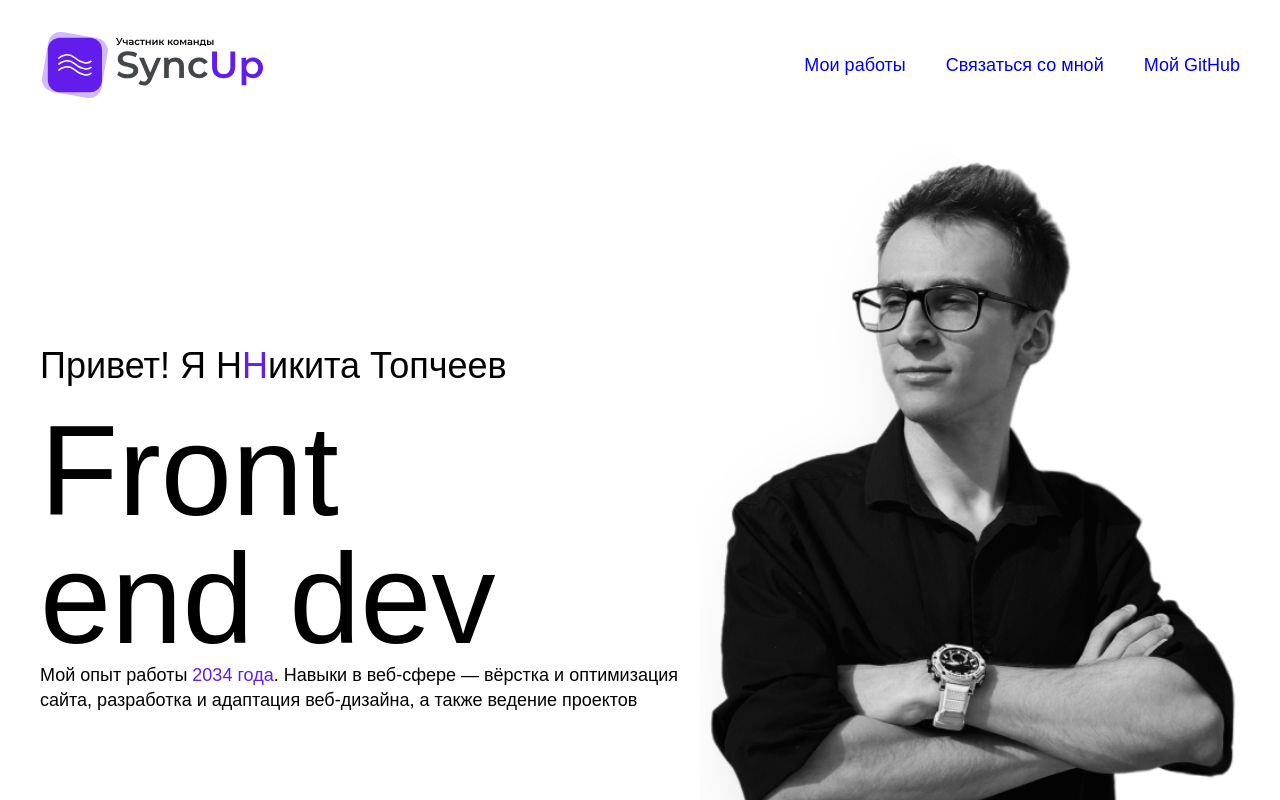
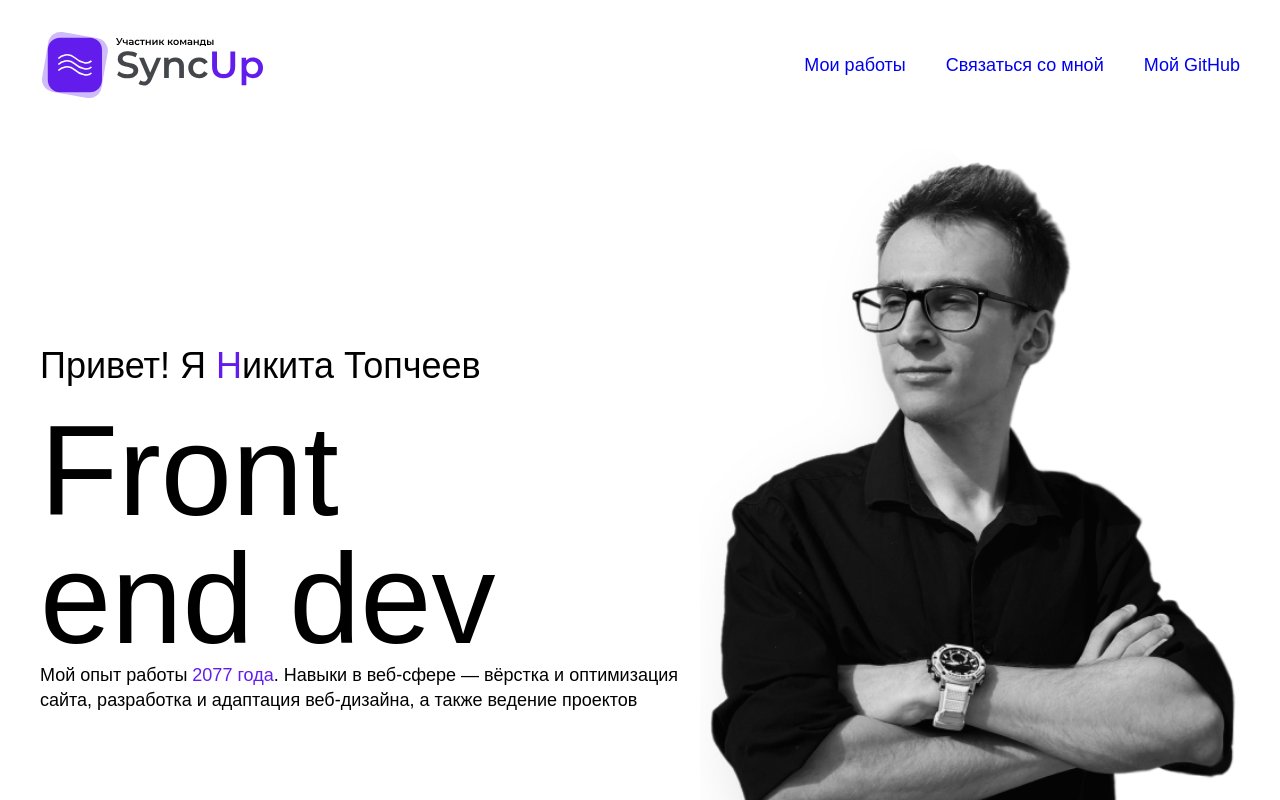
Before and after one commit to sinkvane/next-portfolio, a Next.js app: page / in a window 1280 px wide. Shown: the top 800 px of the page. Built offline with nearby package versions, Linux system fonts and the light colour scheme; a web font is replaced by a local one.

Commit message:
test nginx commit

```diff
--- a/src/app/components/screens/mainScreen/mainScreen.js
+++ b/src/app/components/screens/mainScreen/mainScreen.js
@@ -14,14 +14,14 @@ export default function MainScreen() {
 
           <div className="main__inner--left">
 
-            <h3 className="main__inner--subtitle">Привет! Я H<span>Н</span>икита Топчеев</h3>
+            <h3 className="main__inner--subtitle">Привет! Я <span>Н</span>икита Топчеев</h3>
 
             <h1 className="main__inner--title">Front</h1>
 
             <h2 className="main__inner--title">end dev</h2>
 
             <p className="main__inner--text">
-              Мой опыт  работы <span>2034 года</span>. Навыки в веб-сфере —  вёрстка и оптимизация сайта, разработка и адаптация веб-дизайна, а также ведение проектов
+              Мой опыт  работы <span>2077 года</span>. Навыки в веб-сфере —  вёрстка и оптимизация сайта, разработка и адаптация веб-дизайна, а также ведение проектов
             </p>
 
           </div> {/* main__inner--left */}
```
